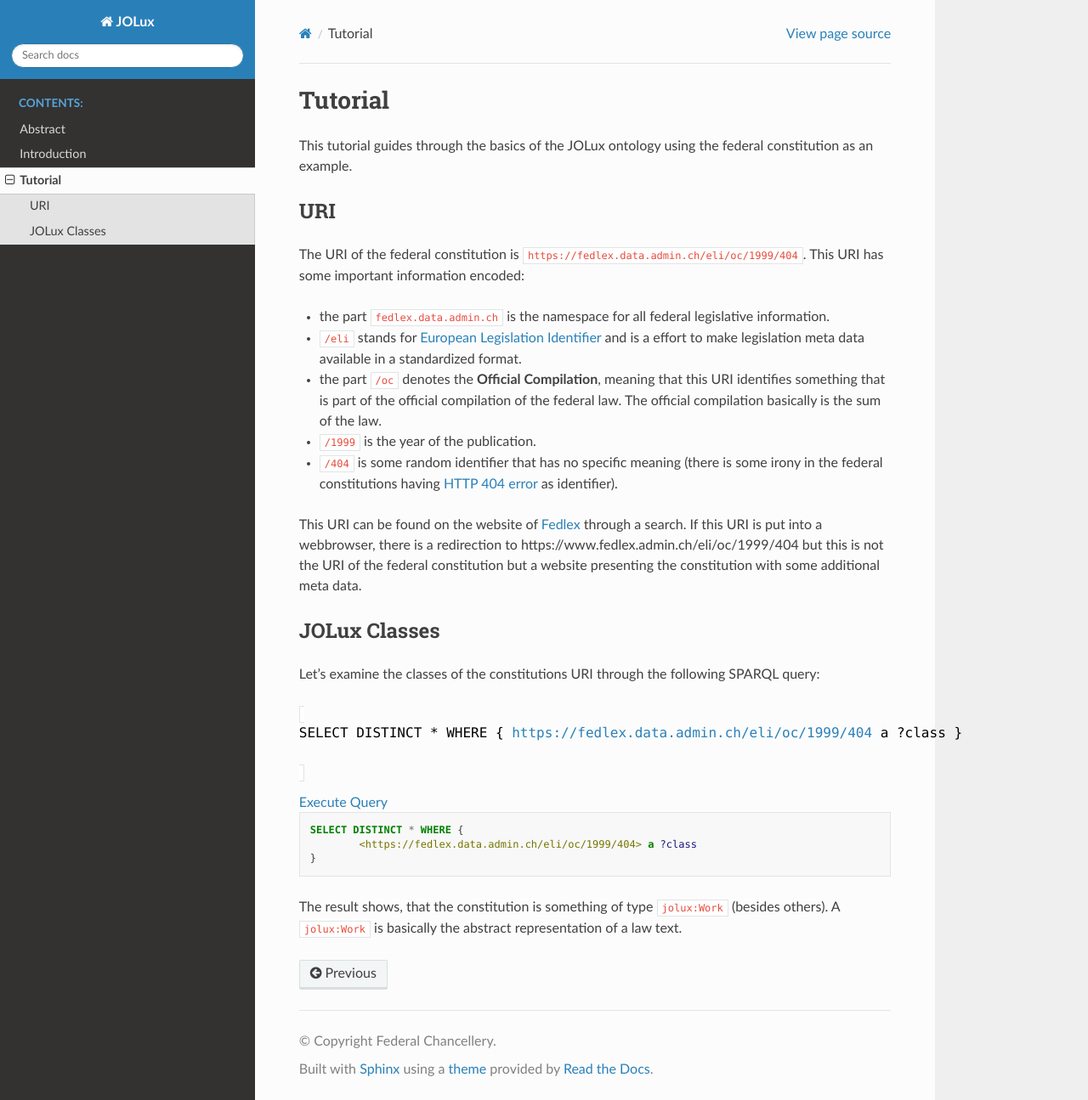
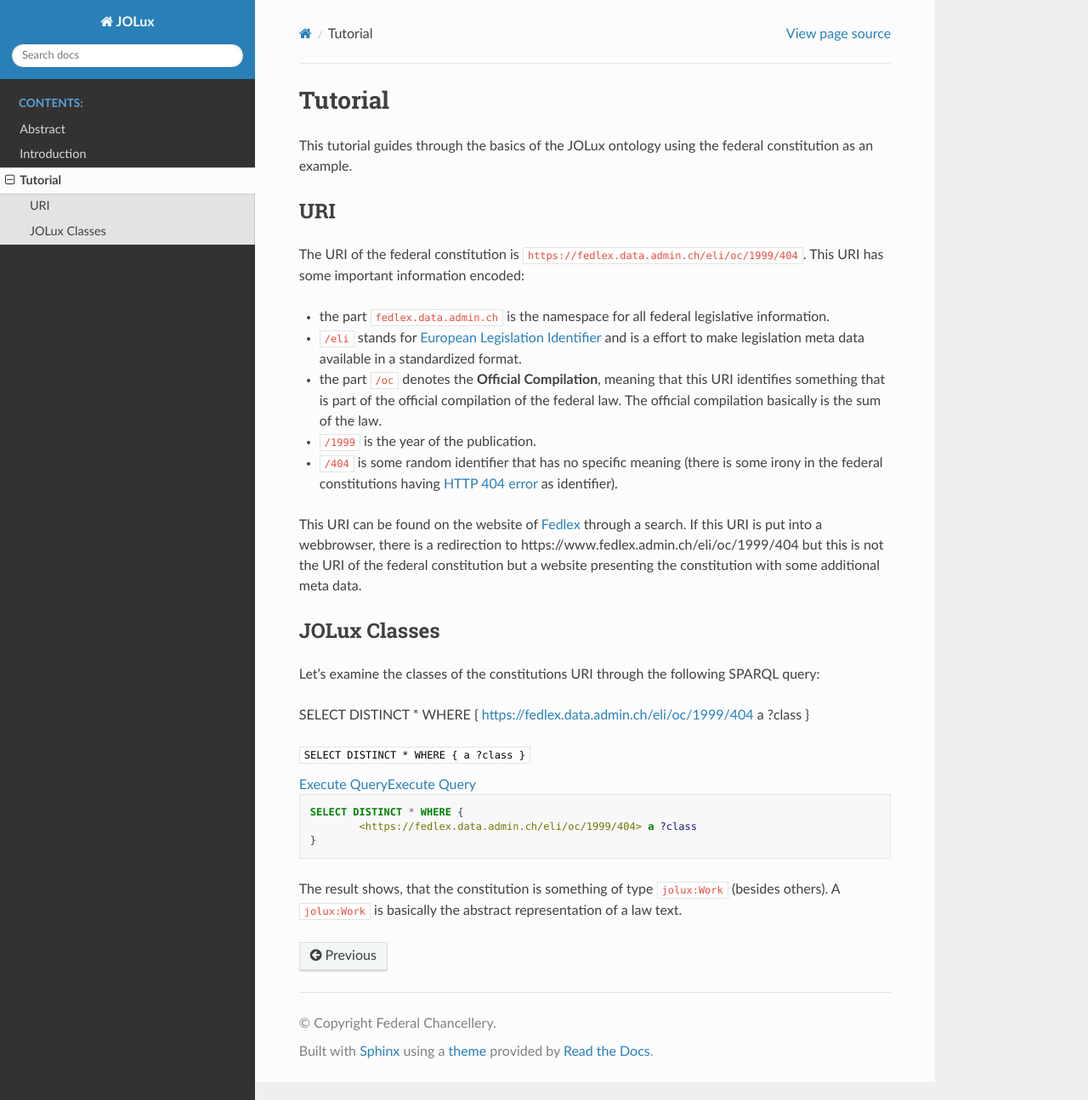
Before and after one commit to bequrios/jolux-sphinx, a Sphinx documentation site: the page built from doc/3_tutorial.md, in a window 1280 px wide and 1295 px high. Shown: the whole window at 85% size. Built offline with Sphinx 7.4.7 and the Read the Docs theme 2.0.0, drawn with Linux system fonts in a browser that asks for light colours; some of the changed lines change nothing that is shown.

Commit message:
update sparql try

```diff
--- /dev/null
+++ b/doc/_static/sparql_link.js
@@ -0,0 +1,28 @@
+document.addEventListener('DOMContentLoaded', function() {
+    document.querySelectorAll('div.sparql-query').forEach(function(div) {
+        const codeBlock = div.querySelector('code');
+        if (codeBlock) {
+            const query = codeBlock.innerText.trim();
+            const endpoint = 'https://fedlex.data.admin.ch/sparql';
+
+            const urlParams = new URLSearchParams({
+                'query': query,
+                'contentTypeConstruct': 'text/turtle',
+                'contentTypeSelect': 'application/sparql-results+json',
+                'endpoint': '/sparqlendpoint',
+                'requestMethod': 'POST',
+                'tabTitle': 'Query',
+                'headers': '{}',
+                'outputFormat': 'table'
+            }).toString();
+
+            const url = `${endpoint}#${urlParams}`;
+
+            const link = document.createElement('a');
+            link.href = url;
+            link.target = '_blank';
+            link.innerText = 'Execute Query';
+            div.appendChild(link);
+        }
+    });
+});
--- a/doc/conf.py
+++ b/doc/conf.py
@@ -31,3 +31,7 @@
 
 html_theme = 'sphinx_rtd_theme'
 html_static_path = ['_static']
+
+
+def setup(app):
+    app.add_js_file('sparql_link.js')
--- a/doc/extensions/sparql_link.py
+++ b/doc/extensions/sparql_link.py
@@ -2,25 +2,33 @@
 from docutils.parsers.rst import Directive
 from sphinx.util.docutils import SphinxDirective
 from sphinx.util.nodes import nested_parse_with_titles
+import urllib.parse
 
 class SparqlQueryNode(nodes.General, nodes.Element):
     pass
 
-
 def visit_sparql_query_node_html(self, node):
-    self.body.append(self.starttag(node, 'div', CLASS='sparql-query'))
-    self.body.append('<pre><code>')
-
+    pass
 
 def depart_sparql_query_node_html(self, node):
-    self.body.append('</code></pre>')
-    query = node['query'].replace('\n', ' ').replace('"', '\\"')
-    endpoint = 'https://fedlex.data.admin.ch/sparql'  # Replace with your SPARQL endpoint
-    url = f'{endpoint}?query={query}'
+    query = node['query'].replace('\n', ' ').strip()
+    endpoint = 'https://fedlex.data.admin.ch/sparql'
+
+    url_params = {
+        'query': query,
+        'contentTypeConstruct': 'text/turtle',
+        'contentTypeSelect': 'application/sparql-results+json',
+        'endpoint': '/sparqlendpoint',
+        'requestMethod': 'POST',
+        'tabTitle': 'Query',
+        'headers': '{}',
+        'outputFormat': 'table'
+    }
+
+    url = f"{endpoint}#{urllib.parse.urlencode(url_params)}"
+
     link_html = f'<a href="{url}" target="_blank">Execute Query</a>'
-    self.body.append(link_html)
-    self.body.append('</div>')
-
+    self.body.append(f'<div class="sparql-query"><pre><code>{node["query"]}</code></pre>{link_html}</div>')
 
 class SparqlQueryDirective(SphinxDirective):
     has_content = True
@@ -32,7 +40,6 @@
         nested_parse_with_titles(self.state, self.content, node)
         return [node]
 
-
 def setup(app):
     app.add_node(SparqlQueryNode, html=(visit_sparql_query_node_html, depart_sparql_query_node_html))
     app.add_directive('sparql-query', SparqlQueryDirective)
```
